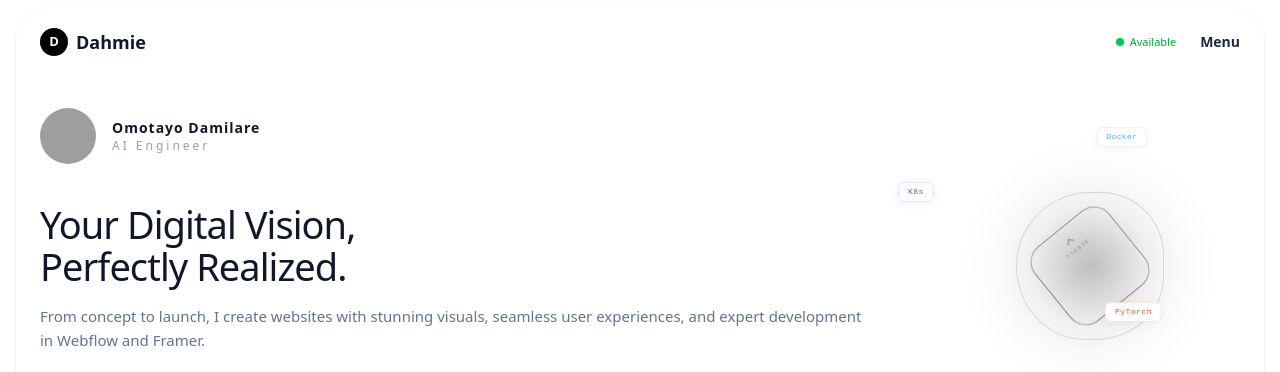
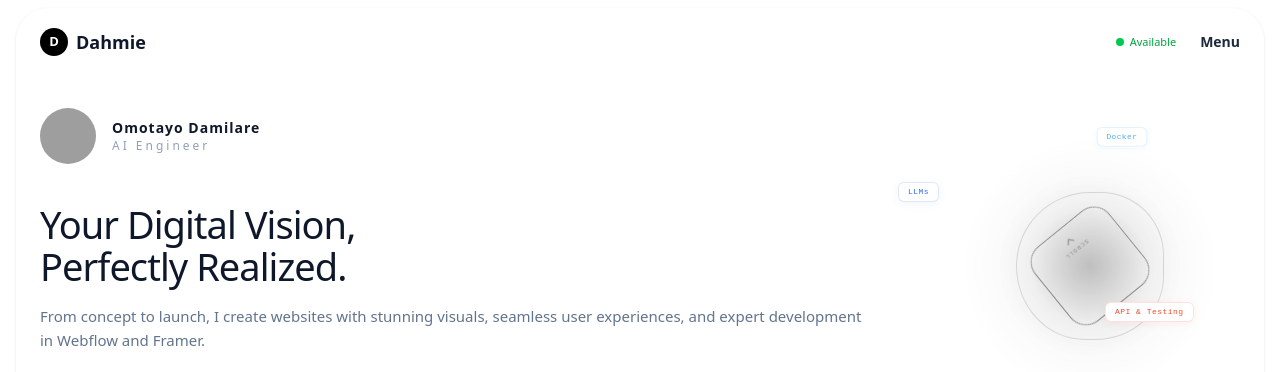
Before and after one commit to Dahmie87/portfolioIn3d, a React (Vite) app: page / in a window 1280 px wide. Shown: the top 372 px of the page. Built offline with nearby package versions, Linux system fonts and the light colour scheme; grey boxes are pictures that could not be loaded.

Commit message:
add tech stack

```diff
--- a/src/components/abstract.tsx
+++ b/src/components/abstract.tsx
@@ -18,11 +18,11 @@ const STACKS: string[] = [
   "Python",
   "TypeScript",
   "Docker",
-  "Node.js",
-  "Rust",
-  "CUDA",
-  "K8s",
-  "PyTorch",
+  "Next Js",
+  "Fadtapi",
+  "AI & Automation",
+  "LLMs",
+  "API & Testing",
   "GraphQL",
 ];
 
```
